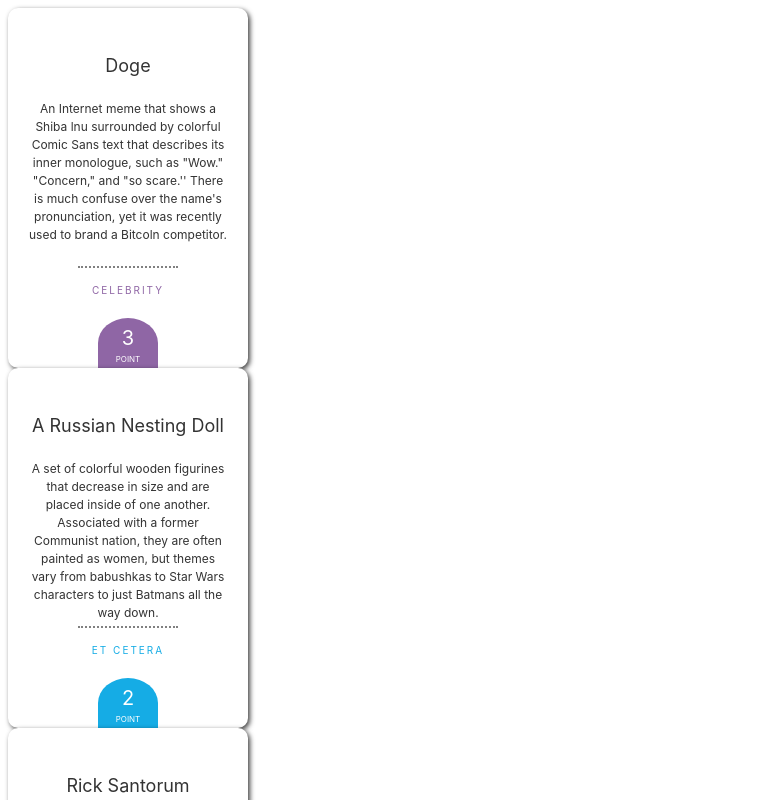
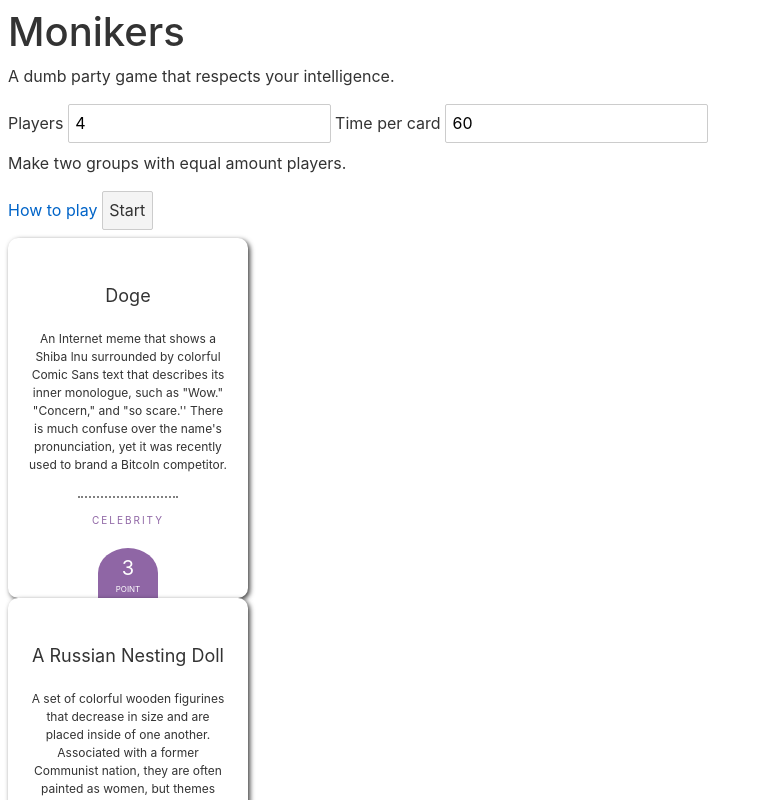
Before and after one commit to yene/monikers-svelte, a Svelte app: page / in a window 1280 px wide. Shown: the top 800 px of the page, without its empty margins (0-765 px from the left). Built offline with nearby package versions, Linux system fonts and the light colour scheme.

Commit message:
setup informs parent of choices

```diff
--- a/src/App.svelte
+++ b/src/App.svelte
@@ -1,11 +1,14 @@
 <script>
-import 'whatwg-fetch'
+import 'whatwg-fetch';
+import Swal from 'sweetalert2';
 import { onMount } from 'svelte';
 
+import Setup from './Setup.svelte';
 import Card from './Card.svelte';
+
 // full reset or cancel of current game
 
-// storing the setup, rounds, current progress
+// storing data: {timeLimit, playerCount, rounds, currentTurn}
 
 let cards = [];
 onMount(() => {
@@ -17,15 +20,24 @@ onMount(() => {
     console.log('parsed json', json);
   }).catch(function(ex) {
     console.log('parsing failed', ex);
-  })
+	});
 });
+
+let playerCount = 4;
+let timeLimit = 60;
+
+function next(e) {
+	playerCount = e.detail.playerCount;
+	timeLimit = e.detail.timeLimit;
+
+}
 
 </script>
 
 <style>
 
-
 </style>
+<Setup on:next={next}/>
 
 {#each cards as card}
 	<Card {...card} />
--- a/src/Setup.svelte
+++ b/src/Setup.svelte
@@ -1,14 +1,24 @@
 <script>
-	let playersCount = 4;
+	import { createEventDispatcher } from 'svelte';
+	const dispatch = createEventDispatcher();
+
+	let playerCount = 4;
 	let timeLimit = 60;
+
+	function next() {
+		dispatch('next', {playerCount: playerCount, timeLimit: timeLimit});
+	}
+
 </script>
 
 <h1>Monikers</h1>
-Players <input type="number" bind:value={playersCount}>
+<p>A dumb party game that respects your intelligence.</p>
+
+Players <input type="number" bind:value={playerCount}>
 Time per card <input type="number" bind:value={timeLimit}>
 <!-- hide used <input type="checkbox"-->
 
-{playersCount} {timeLimit}
+<p>Make two groups with equal amount players.</p>
 
 <a href="rules.pdf" target="_blank">How to play</a>
-<button>Start</button>
+<button on:click={next}>Start</button>
```
